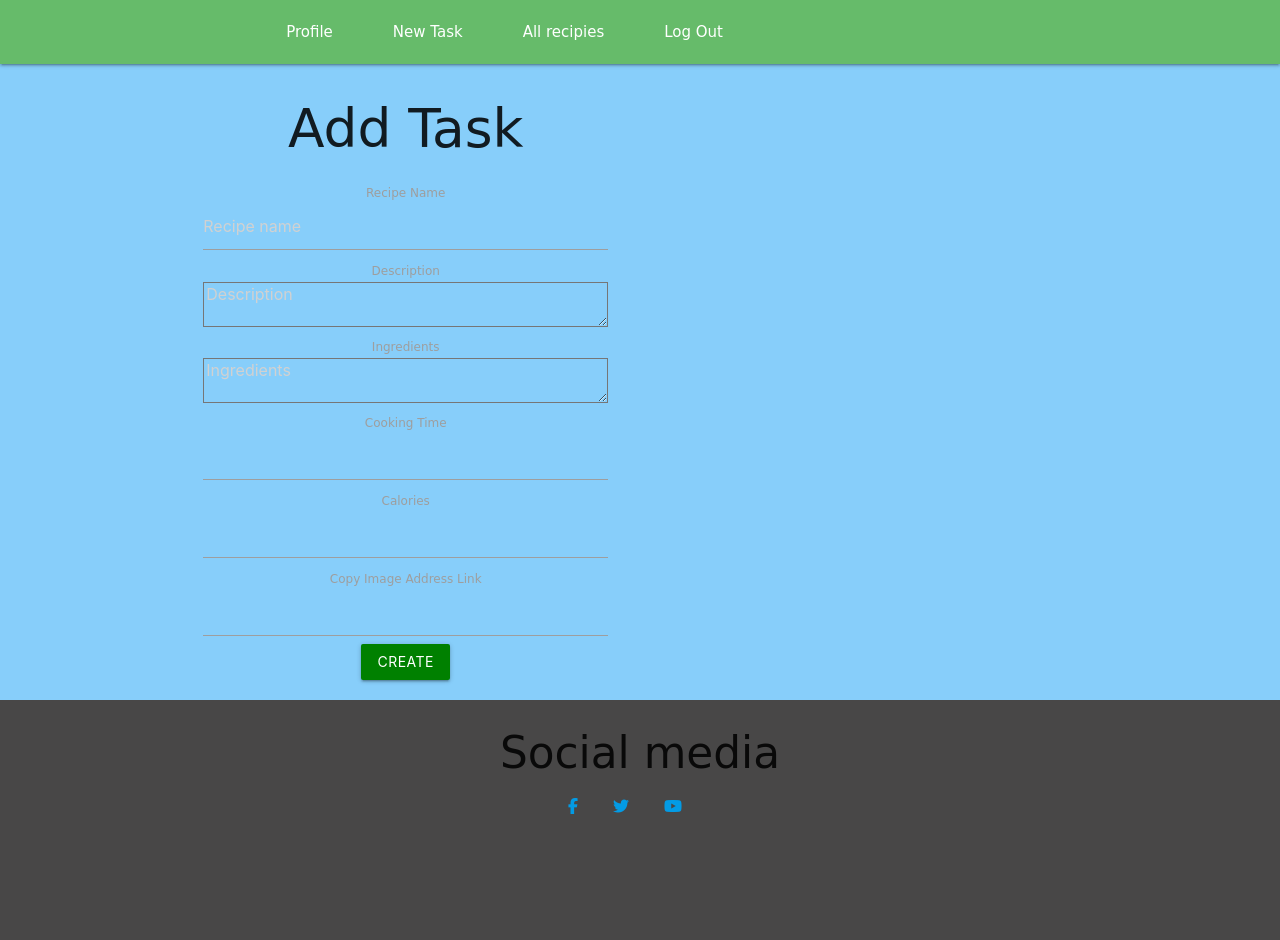
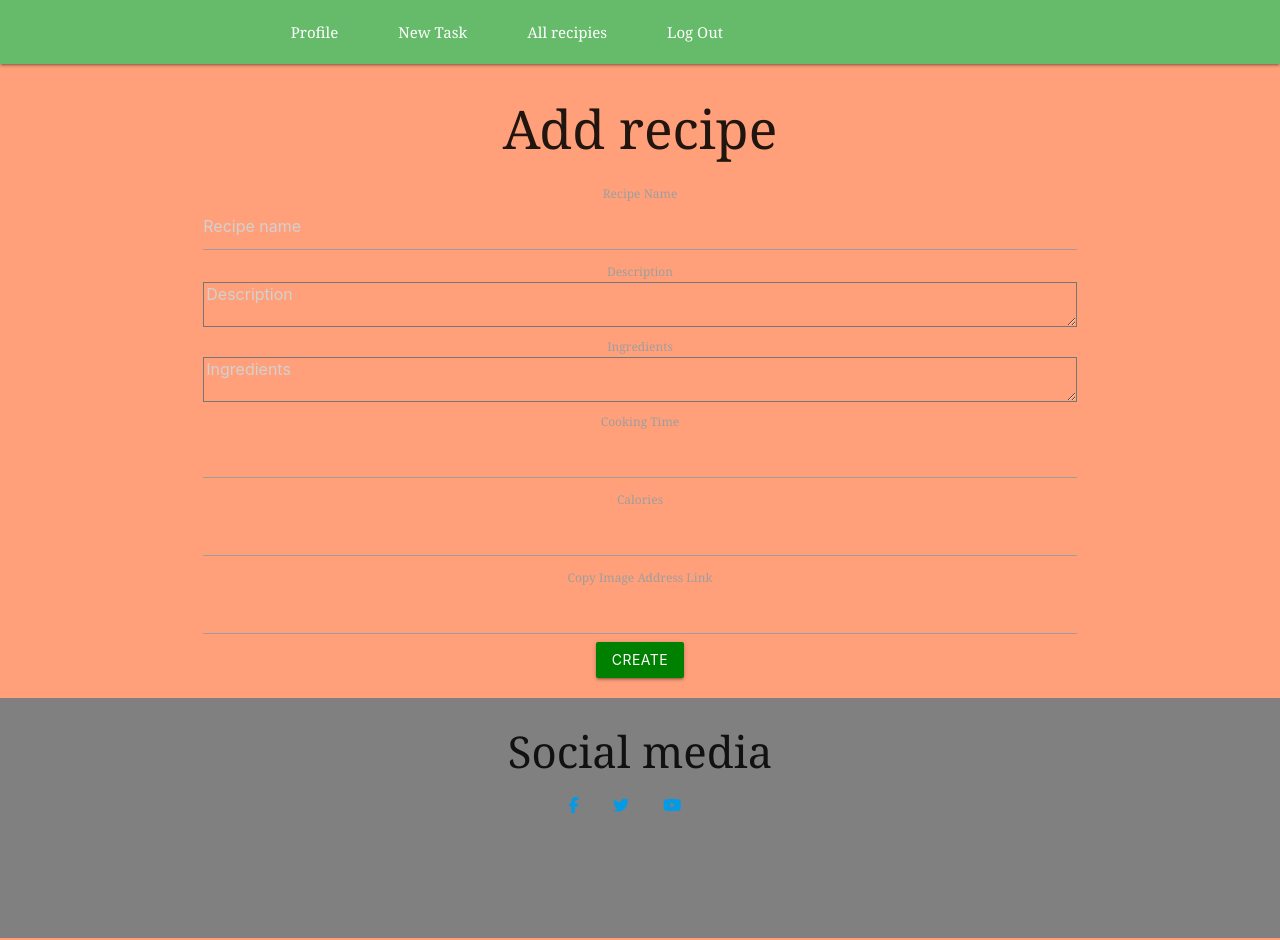
Before and after one commit to Code-Institute-Submissions/Mongodb3, a Flask app: page /addrecipe in a window 1280 px wide. Run offline with Flask 2, Linux system fonts and the light colour scheme; the visitor is signed in with stand-in values (Sample User, id 1); some libraries are stand-ins or nearby versions.

```diff
--- a/app.py
+++ b/app.py
@@ -159,7 +159,7 @@ def addrecipe():
         })
         flash('Recipe added.', 'primary')
         return render_template("profile.html")
-    return render_template('newtask.html', form=recipe_form)
+    return render_template('addrecipe.html', form=recipe_form)
 
 
 @app.route('/recipe_view/<recipe_id>')
--- a/static/css/style.css
+++ b/static/css/style.css
@@ -1,8 +1,8 @@
 body {
     font-size: 16px;
-    font-family: 'Indie Flower', cursive;
+    font-family: Georgia, 'Times New Roman', Times, serif;
     text-align: center;
-    background-color:lightskyblue;
+    background-color:lightsalmon;
     min-height: 100vh;
     display: flex;
     flex-direction: column;
@@ -10,7 +10,7 @@ body {
   }
 footer{
     margin-top: auto;
-    background: hsl(0, 1%, 28%);
+    background-color: grey;
     min-height: 30vh;
 }
 
--- a/templates/newtask.html
+++ b/templates/addrecipe.html
@@ -4,8 +4,8 @@
     <section class="lower-section">
         <div class="container">
             <div class="row">
-                <div class="col 12 ">
-                    <h2 class=" text-center">Add Task</h2>
+                <div class="col 12 m12 ">
+                    <h2 class=" text-center">Add recipe</h2>
                     <form action="" method="POST">
                         {{ form.hidden_tag() }}
 
--- a/templates/base.html
+++ b/templates/base.html
@@ -41,7 +41,7 @@
       {% else %}
       <ul class="sidenav" id="mobile-demo">
         <li><a href="{{ url_for('profile', username=session['username']) }}">Profile</a></li>
-        <li><a href="{{ url_for('addrecipe') }}">New Task</a></li>
+        <li><a href="{{ url_for('addrecipe') }}">Add recipe</a></li>
         <li><a href="{{ url_for('allrecipes') }}">All recipies</a></li>
         <li><a href="{{url_for('logout')}}">Log Out</a></li>
       </ul>
```
Also changed, not shown: README.md, static/images/addrecipe.png (added), static/images/allrecipes.png (added), static/images/homepage.png (added), static/images/login.png (added), static/images/register.png (added).
